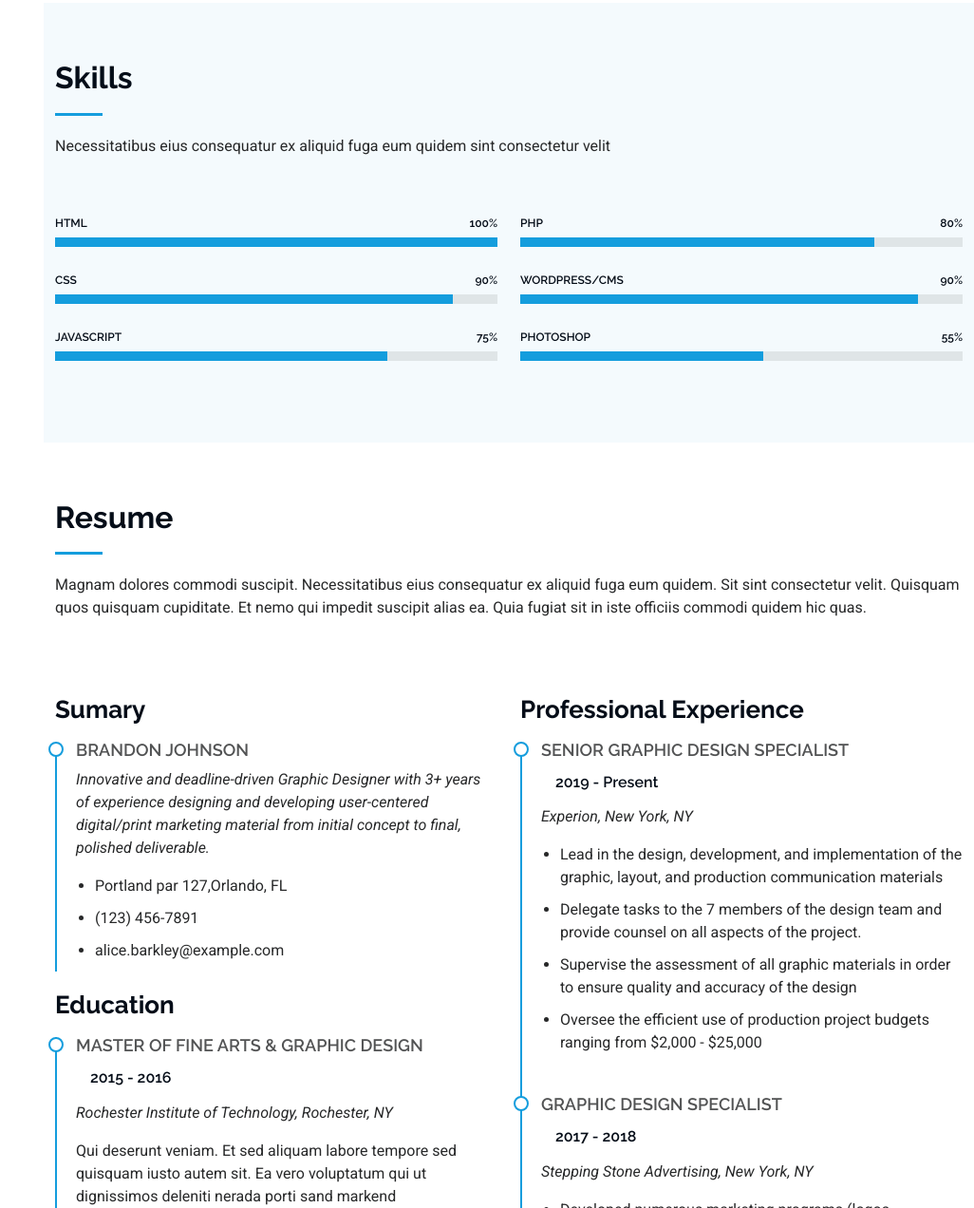
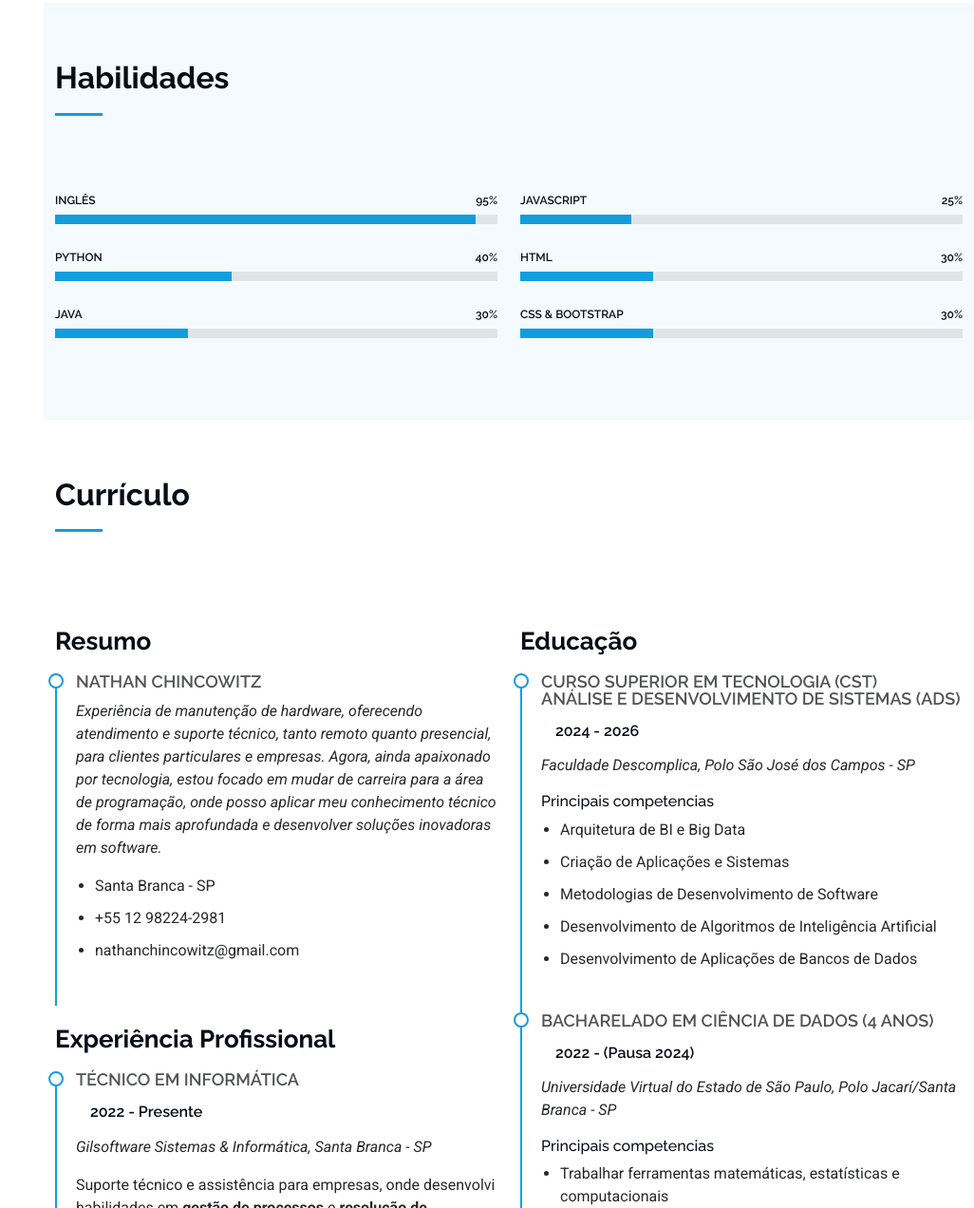
Before and after one commit to NathanChincowitz/Pitch, a plain HTML site: page index.html in a window 1280 px wide. Shown: the part 1528-2800 px from the top of the page at 95% size, without its empty margins (254-1280 px from the left). Drawn offline with Linux system fonts and the light colour scheme.

Commit message:
mais melhorias

```diff
--- a/index.html
+++ b/index.html
@@ -80,7 +80,7 @@
 
       <div class="container" data-aos="fade-up" data-aos-delay="100">
         <h2>Nathan Chincowitz</h2>
-        <p>I'm a back-end developer in <span class="typed" data-typed-items="Java, Python, JS"></span><span class="typed-cursor typed-cursor--blink" aria-hidden="true"></span><span class="typed-cursor typed-cursor--blink" aria-hidden="true"></span></p>
+        <p>Desenvolvedor <span class="typed" data-typed-items="Java, Python, JS, HTML"></span><span class="typed-cursor typed-cursor--blink" aria-hidden="true"></span><span class="typed-cursor typed-cursor--blink" aria-hidden="true"></span></p>
       </div>
 
     </section><!-- /Hero Section -->
@@ -134,8 +134,8 @@
 
       <!-- Section Title -->
       <div class="container section-title" data-aos="fade-up">
-        <h2>Skills</h2>
-        <p>Necessitatibus eius consequatur ex aliquid fuga eum quidem sint consectetur velit</p>
+        <h2>Habilidades</h2>
+        <!--<p>Necessitatibus eius consequatur ex aliquid fuga eum quidem sint consectetur velit</p>-->
       </div><!-- End Section Title -->
 
       <div class="container" data-aos="fade-up" data-aos-delay="100">
@@ -145,23 +145,22 @@
           <div class="col-lg-6">
 
             <div class="progress">
-              <span class="skill"><span>HTML</span> <i class="val">100%</i></span>
+              <span class="skill"><span>Inglês</span> <i class="val">95%</i></span>
               <div class="progress-bar-wrap">
-                <div class="progress-bar" role="progressbar" aria-valuenow="100" aria-valuemin="0" aria-valuemax="100"></div>
+                <div class="progress-bar" role="progressbar" aria-valuenow="95" aria-valuemin="0" aria-valuemax="100"></div>
               </div>
             </div><!-- End Skills Item -->
 
             <div class="progress">
-              <span class="skill"><span>CSS</span> <i class="val">90%</i></span>
+              <span class="skill"><span>Python</span> <i class="val">40%</i></span>
               <div class="progress-bar-wrap">
-                <div class="progress-bar" role="progressbar" aria-valuenow="90" aria-valuemin="0" aria-valuemax="100"></div>
+                <div class="progress-bar" role="progressbar" aria-valuenow="40" aria-valuemin="0" aria-valuemax="100"></div>
               </div>
             </div><!-- End Skills Item -->
-
             <div class="progress">
-              <span class="skill"><span>JavaScript</span> <i class="val">75%</i></span>
+              <span class="skill"><span>Java</span> <i class="val">30%</i></span>
               <div class="progress-bar-wrap">
-                <div class="progress-bar" role="progressbar" aria-valuenow="75" aria-valuemin="0" aria-valuemax="100"></div>
+                <div class="progress-bar" role="progressbar" aria-valuenow="30" aria-valuemin="0" aria-valuemax="100"></div>
               </div>
             </div><!-- End Skills Item -->
 
@@ -170,23 +169,24 @@
           <div class="col-lg-6">
 
             <div class="progress">
-              <span class="skill"><span>PHP</span> <i class="val">80%</i></span>
+              <span class="skill"><span>JavaScript</span> <i class="val">25%</i></span>
               <div class="progress-bar-wrap">
-                <div class="progress-bar" role="progressbar" aria-valuenow="80" aria-valuemin="0" aria-valuemax="100"></div>
+                <div class="progress-bar" role="progressbar" aria-valuenow="25" aria-valuemin="0" aria-valuemax="100"></div>
               </div>
             </div><!-- End Skills Item -->
 
             <div class="progress">
-              <span class="skill"><span>WordPress/CMS</span> <i class="val">90%</i></span>
+              <span class="skill"><span>HTML</span> <i class="val">30%</i></span>
               <div class="progress-bar-wrap">
-                <div class="progress-bar" role="progressbar" aria-valuenow="90" aria-valuemin="0" aria-valuemax="100"></div>
+                <div class="progress-bar" role="progressbar" aria-valuenow="30" aria-valuemin="0" aria-valuemax="100"></div>
               </div>
             </div><!-- End Skills Item -->
 
+
             <div class="progress">
-              <span class="skill"><span>Photoshop</span> <i class="val">55%</i></span>
+              <span class="skill"><span>CSS &amp; Bootstrap</span> <i class="val">30%</i></span>
               <div class="progress-bar-wrap">
-                <div class="progress-bar" role="progressbar" aria-valuenow="55" aria-valuemin="0" aria-valuemax="100"></div>
+                <div class="progress-bar" role="progressbar" aria-valuenow="30" aria-valuemin="0" aria-valuemax="100"></div>
               </div>
             </div><!-- End Skills Item -->
 
@@ -203,8 +203,7 @@
 
       <!-- Section Title -->
       <div class="container section-title" data-aos="fade-up">
-        <h2>Resume</h2>
-        <p>Magnam dolores commodi suscipit. Necessitatibus eius consequatur ex aliquid fuga eum quidem. Sit sint consectetur velit. Quisquam quos quisquam cupiditate. Et nemo qui impedit suscipit alias ea. Quia fugiat sit in iste officiis commodi quidem hic quas.</p>
+        <h2>Currículo</h2>
       </div><!-- End Section Title -->
 
       <div class="container">
@@ -212,62 +211,63 @@
         <div class="row">
 
           <div class="col-lg-6" data-aos="fade-up" data-aos-delay="100">
-            <h3 class="resume-title">Sumary</h3>
+            <h3 class="resume-title">Resumo</h3>
 
-            <div class="resume-item pb-0">
-              <h4>Brandon Johnson</h4>
-              <p><em>Innovative and deadline-driven Graphic Designer with 3+ years of experience designing and developing user-centered digital/print marketing material from initial concept to final, polished deliverable.</em></p>
+            <div class="resume-item">
+              <h4>Nathan Chincowitz</h4>
+              <p><em>Experiência de manutenção de hardware, oferecendo atendimento e suporte técnico, tanto remoto quanto presencial, para clientes particulares e empresas. Agora, ainda apaixonado por tecnologia, estou focado em mudar de carreira para a área de programação, onde posso aplicar meu conhecimento técnico de forma mais aprofundada e desenvolver soluções inovadoras em software.</em></p>
               <ul>
-                <li>Portland par 127,Orlando, FL</li>
-                <li>(123) 456-7891</li>
-                <li>alice.barkley@example.com</li>
+                <li>Santa Branca - SP</li>
+                <li>+55 12 98224-2981</li>
+                <li>nathanchincowitz@gmail.com</li>
               </ul>
             </div><!-- Edn Resume Item -->
 
-            <h3 class="resume-title">Education</h3>
+            <h3 class="resume-title" data-aos="fade-up" data-aos-delay="300">Experiência Profissional</h3>
+            <div class="resume-item pb-0" data-aos="fade-up" data-aos-delay="300">
+              <h4>Técnico em informática</h4>
+              <h5>2022 - Presente</h5>
+              <p><em>Gilsoftware Sistemas &amp; Informática, Santa Branca - SP</em></p>
+              <p>Suporte técnico e assistência para empresas, onde desenvolvi habilidades em <strong>gestão de processos</strong> e <strong>resolução de problemas</strong>.
+                Desde então, <strong>implementei melhorias</strong> que otimizaram o fluxo de trabalho, como a centralização de instaladores de formatação para <strong>elevar a produtividade</strong> nas tarefas diárias.
+                 Além disso, fui um dos principais onde <strong>liderei</strong> no treinamento de dois estagiários, transmitindo não apenas conhecimentos técnicos, mas também uma <strong>cultura de eficiência</strong> e trabalho em equipe.
+                 Tendo também minha experiência como instrutor de Taekwondo, onde lido com <strong>públicos diversos</strong>, me ensinou a <strong>adaptar</strong> minhas abordagens para diferentes perfis,
+                  o que se reflete na minha capacidade de liderar e colaborar em <strong>equipes</strong> que foi e é essencial para um bom trabalho.</p>
+            </div><!-- Edn Resume Item -->
+          </div>
+
+          <div class="col-lg-6" data-aos="fade-up" data-aos-delay="600">
+
+            <h3 class="resume-title">Educação</h3>
             <div class="resume-item">
-              <h4>Master of Fine Arts &amp; Graphic Design</h4>
-              <h5>2015 - 2016</h5>
-              <p><em>Rochester Institute of Technology, Rochester, NY</em></p>
-              <p>Qui deserunt veniam. Et sed aliquam labore tempore sed quisquam iusto autem sit. Ea vero voluptatum qui ut dignissimos deleniti nerada porti sand markend</p>
+              <h4>Curso Superior em Tecnologia (CST) <br> Análise e Desenvolvimento de Sistemas (ADS)</h4>
+              <h5>2024 - 2026</h5>
+              <p><em>Faculdade Descomplica, Polo São José dos Campos - SP</em></p>
+
+              <h6>Principais competencias</h6>
+                <ul>
+                  <li>Arquitetura de BI e Big Data</li>
+                  <li>Criação de Aplicações e Sistemas</li>
+                  <li>Metodologias de Desenvolvimento de Software</li>
+                  <li>Desenvolvimento de Algoritmos de Inteligência Artificial</li>
+                  <li>Desenvolvimento de Aplicações de Bancos de Dados</li>
+                </ul>
             </div><!-- Edn Resume Item -->
 
             <div class="resume-item">
-              <h4>Bachelor of Fine Arts &amp; Graphic Design</h4>
-              <h5>2010 - 2014</h5>
-              <p><em>Rochester Institute of Technology, Rochester, NY</em></p>
-              <p>Quia nobis sequi est occaecati aut. Repudiandae et iusto quae reiciendis et quis Eius vel ratione eius unde vitae rerum voluptates asperiores voluptatem Earum molestiae consequatur neque etlon sader mart dila</p>
+              <h4>Bacharelado em Ciência de Dados (4 anos)</h4>
+              <h5>2022 - (Pausa 2024)</h5>
+              <p><em>Universidade Virtual do Estado de São Paulo, Polo Jacarí/Santa Branca - SP</em></p>
+              <h6>Principais competencias</h6>
+              <ul>
+                <li>Trabalhar ferramentas matemáticas, estatísticas e computacionais</li>
+                <li>Auxiliar no processo de extração de conhecimentos a partir de dados</li>
+                <li>Auxiliam nas tomadas de decisões</li>
+              </ul>
             </div><!-- Edn Resume Item -->
 
           </div>
 
-          <div class="col-lg-6" data-aos="fade-up" data-aos-delay="200">
-            <h3 class="resume-title">Professional Experience</h3>
-            <div class="resume-item">
-              <h4>Senior graphic design specialist</h4>
-              <h5>2019 - Present</h5>
-              <p><em>Experion, New York, NY </em></p>
-              <ul>
-                <li>Lead in the design, development, and implementation of the graphic, layout, and production communication materials</li>
-                <li>Delegate tasks to the 7 members of the design team and provide counsel on all aspects of the project. </li>
-                <li>Supervise the assessment of all graphic materials in order to ensure quality and accuracy of the design</li>
-                <li>Oversee the efficient use of production project budgets ranging from $2,000 - $25,000</li>
-              </ul>
-            </div><!-- Edn Resume Item -->
-
-            <div class="resume-item">
-              <h4>Graphic design specialist</h4>
-              <h5>2017 - 2018</h5>
-              <p><em>Stepping Stone Advertising, New York, NY</em></p>
-              <ul>
-                <li>Developed numerous marketing programs (logos, brochures,infographics, presentations, and advertisements).</li>
-                <li>Managed up to 5 projects or tasks at a given time while under pressure</li>
-                <li>Recommended and consulted with clients on the most appropriate graphic design</li>
-                <li>Created 4+ design presentations and proposals a month for clients and account managers</li>
-              </ul>
-            </div><!-- Edn Resume Item -->
-
-          </div>
 
         </div>
 
```
